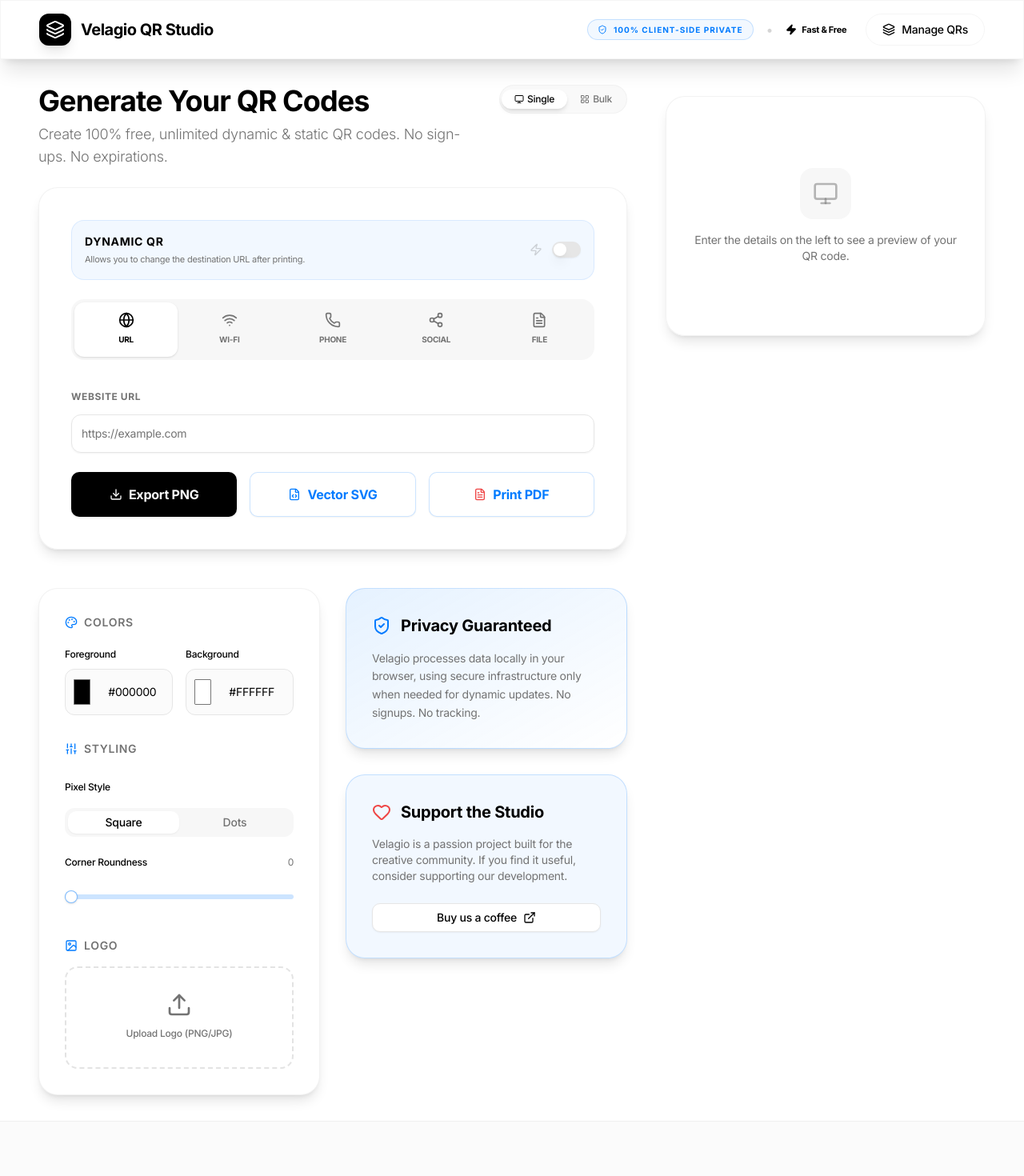
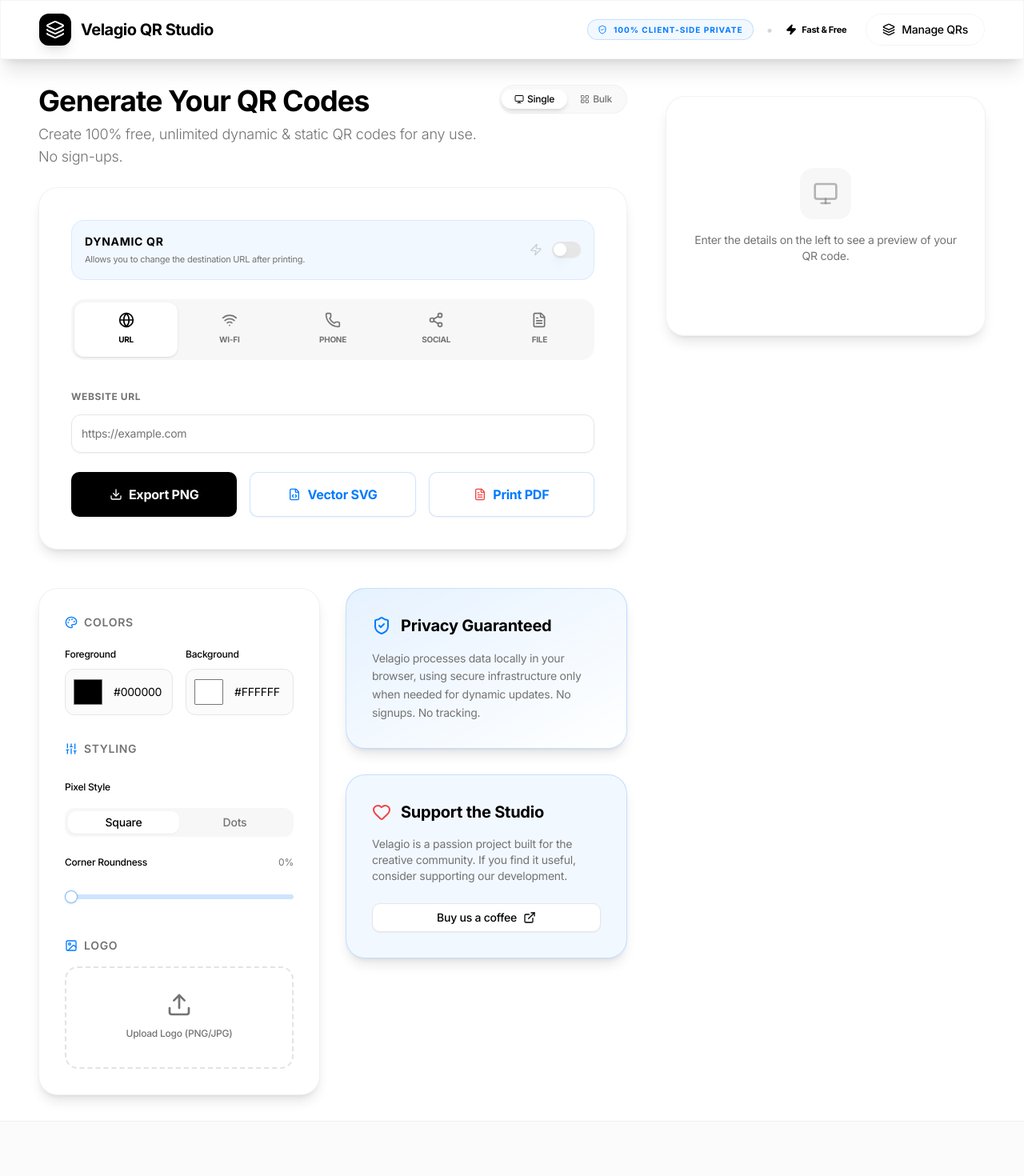
Before and after one commit to avinab11/velagio-qr-studio, a React (Vite) app: page / in a window 1280 px wide. Shown: the top 1470 px of the page at 80% size. Built offline with nearby package versions, Linux system fonts and the light colour scheme.

Commit message:
[Blink] Restored to version: ver-rry8l43j

```diff
--- a/src/components/QRPreview.tsx
+++ b/src/components/QRPreview.tsx
@@ -14,18 +14,6 @@ export interface QRPreviewHandle {
   download: (format: 'png' | 'svg', filename: string) => Promise<void>;
 }
 
-function getCornerType(roundness: number): 'square' | 'extra-rounded' | 'dot' {
-  if (roundness >= 40) return 'dot';
-  if (roundness >= 5) return 'extra-rounded';
-  return 'square';
-}
-
-function getDotType(pixelStyle: 'square' | 'dots', roundness: number): 'square' | 'dots' | 'rounded' {
-  if (pixelStyle === 'dots') return 'dots';
-  if (roundness >= 20) return 'rounded';
-  return 'square';
-}
-
 function getQROptions(settings: QRSettings, size: number) {
   return {
     width: size,
@@ -35,14 +23,14 @@ function getQROptions(settings: QRSettings, size: number) {
     image: settings.logo,
     dotsOptions: {
       color: settings.foreground,
-      type: getDotType(settings.pixelStyle, settings.roundness) as any,
+      type: (settings.pixelStyle === 'dots' ? 'rounded' : 'square') as 'rounded' | 'square',
     },
     backgroundOptions: {
       color: settings.background,
     },
     cornersSquareOptions: {
       color: settings.foreground,
-      type: getCornerType(settings.roundness),
+      type: (settings.roundness > 40 ? 'dot' : (settings.roundness > 10 ? 'extra-rounded' : 'square')) as 'extra-rounded' | 'dot' | 'square',
     },
     cornersDotOptions: {
       color: settings.foreground,
@@ -80,56 +68,15 @@ const QRPreview = forwardRef<QRPreviewHandle, QRPreviewProps>(({ settings, size
   useEffect(() => {
     if (!qrCode.current) return;
 
-    // Only use update() for structural changes to avoid flickering on color/roundness tweaks
-    // Actually, color changes are fast but update() still flashes.
-    // For background color of the WRAPPER, it's already handled by inline style in render.
-
+    // Increase debounce slightly to 48ms (approx 3 frames) for better stability on lower-end devices
+    // during rapid property changes like the roundness slider.
     const timeoutId = setTimeout(() => {
       const options = getQROptions(settings, size);
       qrCode.current?.update(options);
-    }, 16); // Lowered from 48ms to 16ms (1 frame) for more fluidity
+    }, 48);
 
     return () => clearTimeout(timeoutId);
-  }, [settings.content, settings.logo, settings.pixelStyle, settings.roundness, size]);
-
-  // Handle color updates separately if we want zero flicker,
-  // but let's first try just reducing the debounce and checking if it's acceptable.
-  // Actually, the user explicitly asked to eliminate flickering.
-  // Direct SVG manipulation is the way.
-
-  useEffect(() => {
-    if (!qrRef.current || !qrCode.current) return;
-
-    // Update the instance state without a full re-render if possible?
-    // The library doesn't expose a "silent" update.
-    // So we update the DOM directly for colors.
-    const svg = qrRef.current.querySelector('svg');
-    if (svg) {
-      const paths = svg.querySelectorAll('path');
-      paths.forEach(path => {
-        const fill = path.getAttribute('fill');
-        if (fill && fill !== 'none' && fill !== 'transparent') {
-          // If the fill was the old foreground, update it
-          // This is a bit heuristic but works for simple QRs
-          if (fill !== settings.background) {
-            path.setAttribute('fill', settings.foreground);
-          }
-        }
-      });
-
-      const rects = svg.querySelectorAll('rect');
-      rects.forEach(rect => {
-        const fill = rect.getAttribute('fill');
-        if (fill && fill !== 'none') {
-          if (rect.getAttribute('width') === '100%' || (parseInt(rect.getAttribute('width') || '0') >= size)) {
-            rect.setAttribute('fill', settings.background);
-          } else {
-            rect.setAttribute('fill', settings.foreground);
-          }
-        }
-      });
-    }
-  }, [settings.foreground, settings.background]);
+  }, [settings, size]);
 
   useImperativeHandle(ref, () => ({
     getCanvas: async () => {
--- a/src/components/layout/Footer.tsx
+++ b/src/components/layout/Footer.tsx
@@ -13,7 +13,7 @@ const Footer: React.FC = () => {
               In an era of subscription-locked tools and tracking pixels, Lumina (by Velagio) stands for the original promise of the web: accessibility, privacy, and permanence.
             </p>
             <p>
-              Enjoy free, unlimited dynamic and static QR code generation. No subscriptions. No sign-ups. No expirations. 100% free forever. Update your destination anytime, track performance, and maintain full control with dynamic QR codes - all at no cost.
+              Enjoy free, unlimited dynamic and static QR code generation. No subscriptions. No sign-ups. 100% free forever. Update your destination anytime, track performance, and maintain full control with dynamic QR codes - all at no cost.
             </p>
             <p>
               Whether you're printing luxury business cards or scaling enterprise packaging, Lumina ensures your digital-to-physical connection remains unbreakable and beautifully crafted.
--- a/src/components/studio/CustomizationStudio.tsx
+++ b/src/components/studio/CustomizationStudio.tsx
@@ -46,17 +46,7 @@ const CustomizationStudio: React.FC<CustomizationStudioProps> = ({ settings, onC
                 onChange={(e) => onChange({ ...settings, foreground: e.target.value })}
                 className="w-10 h-10 rounded-lg cursor-pointer border-none bg-transparent"
               />
-              <Input
-                value={settings.foreground.toUpperCase()}
-                onChange={(e) => {
-                  const val = e.target.value;
-                  if (/^#[0-9A-F]{0,6}$/i.test(val)) {
-                    onChange({ ...settings, foreground: val });
-                  }
-                }}
-                className="h-8 px-2 font-mono text-xs border-none bg-transparent shadow-none focus-visible:ring-0"
-                maxLength={7}
-              />
+              <span className="text-sm font-mono">{settings.foreground.toUpperCase()}</span>
             </div>
           </div>
           <div className="space-y-2">
@@ -68,17 +58,7 @@ const CustomizationStudio: React.FC<CustomizationStudioProps> = ({ settings, onC
                 onChange={(e) => onChange({ ...settings, background: e.target.value })}
                 className="w-10 h-10 rounded-lg cursor-pointer border-none bg-transparent"
               />
-              <Input
-                value={settings.background.toUpperCase()}
-                onChange={(e) => {
-                  const val = e.target.value;
-                  if (/^#[0-9A-F]{0,6}$/i.test(val)) {
-                    onChange({ ...settings, background: val });
-                  }
-                }}
-                className="h-8 px-2 font-mono text-xs border-none bg-transparent shadow-none focus-visible:ring-0"
-                maxLength={7}
-              />
+              <span className="text-sm font-mono">{settings.background.toUpperCase()}</span>
             </div>
           </div>
         </div>
@@ -108,7 +88,7 @@ const CustomizationStudio: React.FC<CustomizationStudioProps> = ({ settings, onC
         <div className="space-y-4">
           <div className="flex justify-between items-center">
             <Label className="text-xs font-medium">Corner Roundness</Label>
-            <span className="text-xs text-muted-foreground">{settings.roundness}</span>
+            <span className="text-xs text-muted-foreground">{settings.roundness}%</span>
           </div>
           <Slider
             value={[settings.roundness]}
--- a/src/pages/HomePage.tsx
+++ b/src/pages/HomePage.tsx
@@ -109,7 +109,7 @@ const HomePage: React.FC = () => {
               <div className="flex flex-col md:flex-row md:items-start justify-between gap-6">
                 <div className="space-y-2">
                   <h1 className="text-3xl md:text-4xl font-bold tracking-tight text-foreground leading-tight">Generate Your QR Codes</h1>
-                  <p className="text-[17px] md:text-lg text-muted-foreground font-light">Create 100% free, unlimited dynamic & static QR codes. No sign-ups. No expirations.</p>
+                  <p className="text-[17px] md:text-lg text-muted-foreground font-light">Create 100% free, unlimited dynamic & static QR codes for any use. No sign-ups.</p>
                 </div>
 
                 <Tabs value={mode} onValueChange={(v) => setMode(v as AppMode)} className="w-auto">
```
